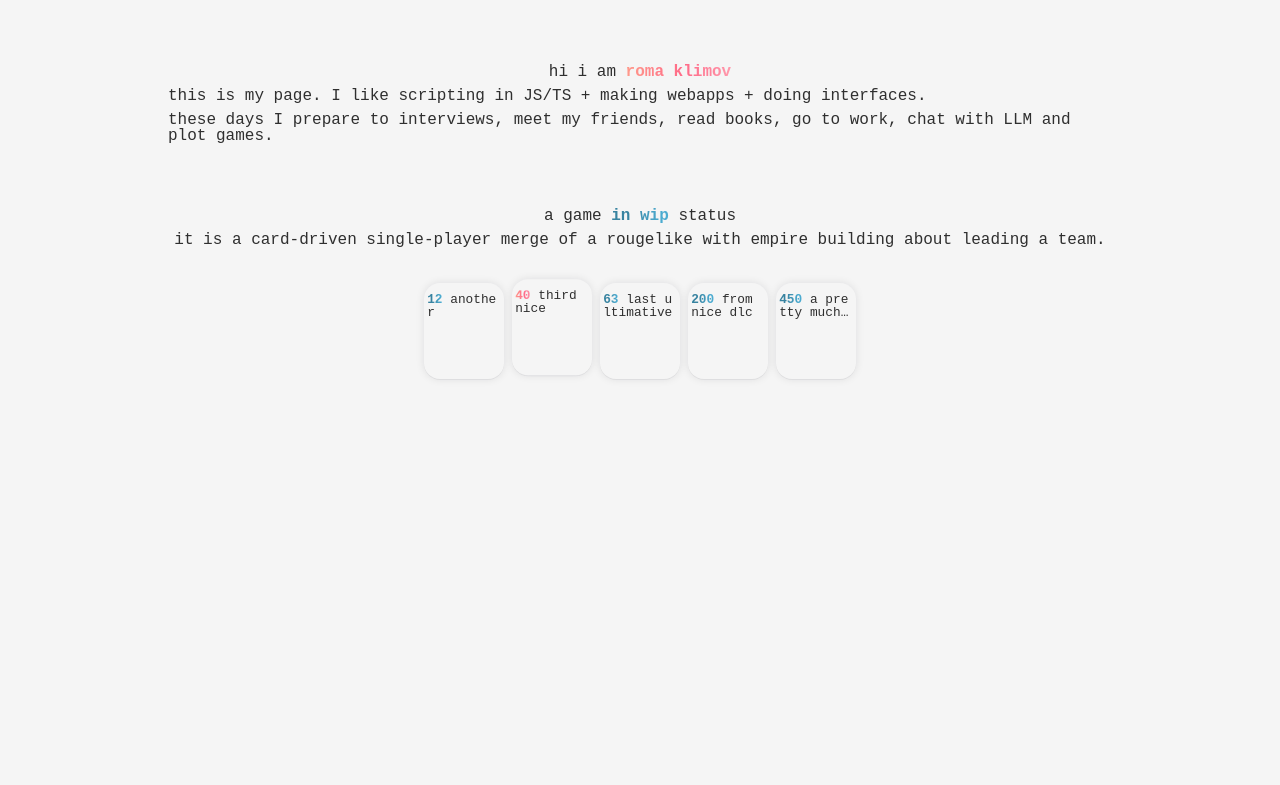
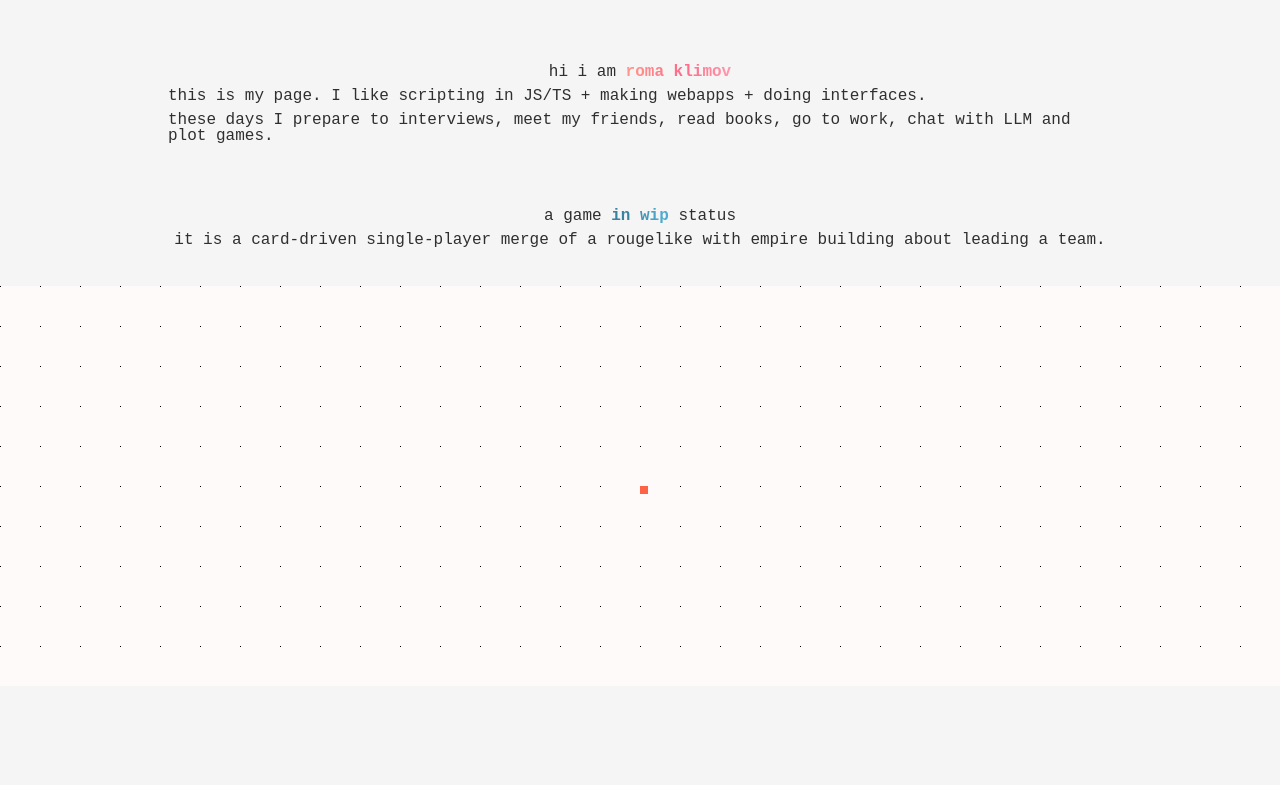
Before and after one commit to roms0/team-cards, a website with bundled scripts: page index.html in a window 1280 px wide. Built offline with nearby package versions, Linux system fonts and the light colour scheme.

Commit message:
canvas piligrim

```diff
--- /dev/null
+++ b/features/experience/canvas.ts
@@ -0,0 +1,144 @@
+import {
+  animationFrames,
+  BehaviorSubject,
+  filter,
+  from,
+  fromEvent,
+  map,
+  Observable,
+  of,
+  startWith,
+  switchMap,
+  take,
+  takeLast,
+  takeWhile,
+  tap,
+  withLatestFrom,
+} from "rxjs";
+
+export { install };
+
+export function media(query: string): Observable<boolean> {
+  const mediaQuery = window.matchMedia(query);
+  return fromEvent<MediaQueryList>(mediaQuery, "change").pipe(
+    startWith(mediaQuery),
+    map((list: MediaQueryList) => list.matches)
+  );
+}
+
+const stones: number[][] = [];
+for (let i = 0; i < 2000; i += 40) {
+  for (let k = 0; k < 2000; k += 40) {
+    stones.push([i, k]);
+  }
+}
+
+const position = new BehaviorSubject([1000, 400]);
+const shift = new BehaviorSubject([0, 0]);
+const transformation = new BehaviorSubject([0, 0]);
+
+function install(id: string) {
+  const host = document.getElementById(id);
+  if (!(host instanceof Element)) return;
+  host.style.cssText = `position: relative; padding: 0`;
+
+  const { width, height, x, y } = host.getBoundingClientRect();
+
+  const unanimate = document.createElement("canvas");
+  const animate = document.createElement("canvas");
+  const touch = document.createElement("div");
+  unanimate.id = "unanimate";
+  unanimate.width = 2000;
+  unanimate.height = 2000;
+  unanimate.style.cssText = `position: absolute; z-index: 1`;
+
+  animate.id = "animate";
+  animate.width = width;
+  animate.height = height;
+  animate.style.cssText = `position: absolute; z-index: 2`;
+
+  touch.id = "touch";
+  touch.style.cssText = `height: ${height}px; width: ${width}px; position: absolute; z-index: 3; left: 0; top: 0`;
+  host.appendChild(unanimate);
+  host.appendChild(animate);
+  host.appendChild(touch);
+
+  const camera = (points: number[]) => [
+    -points[0] + width / 2,
+    -points[1] + height / 2,
+  ];
+
+  position.pipe(map(camera)).subscribe(transformation);
+  transformation.subscribe((trans) => {
+    unanimate.style.transform = `translate(${trans[0]}px, ${trans[1]}px)`;
+  });
+
+  const brush = unanimate.getContext("2d");
+  const animatebrush = animate.getContext("2d");
+
+  media("(prefers-color-scheme: dark)")
+    .pipe(withLatestFrom(position))
+    .subscribe(([isDark, pos]) => {
+      if (animatebrush && brush) {
+        brush.fillStyle = isDark ? "#36454F" : "snow";
+        brush.fillRect(0, 0, 2000, 2000);
+        brush.fillStyle = "black";
+        stones.forEach((stone) => {
+          brush.fillRect(stone[0], stone[1], 1, 1);
+        });
+
+        animatebrush.fillStyle = "tomato";
+        animatebrush.fillRect(width / 2, height / 2, 8, 8);
+      }
+    });
+
+  fromEvent(touch, "click")
+    .pipe(
+      filter((e) => e instanceof PointerEvent),
+      withLatestFrom(position),
+      map(([e, [px, py]]) => {
+        const shiftx = -Math.trunc(width / 2 - (e.clientX - x));
+        const shifty = -Math.trunc(height / 2 - (e.clientY - y));
+        return [px + shiftx, py + shifty];
+      }),
+      filter((target) => {
+        return (
+          target[0] >= 0 &&
+          target[0] <= 2000 &&
+          target[1] >= 0 &&
+          target[1] <= 2000
+        );
+      })
+    )
+    .subscribe(shift);
+
+  const SPEED = 3;
+
+  shift
+    .pipe(
+      filter((s) => s[0] !== 0 && s[1] !== 0),
+      switchMap(([sx, sy]) => {
+        return animationFrames().pipe(
+          withLatestFrom(position),
+          takeWhile(([_, [x, y]]) => {
+            return x !== sx || y !== sy;
+          }),
+          map(([_, [x, y]]) => {
+            return [
+              Math.max(x, sx) - Math.min(x, sx) > SPEED
+                ? x > sx
+                  ? x - SPEED
+                  : x + SPEED
+                : sx,
+              Math.max(y, sy) - Math.min(y, sy) > SPEED
+                ? y > sy
+                  ? y - SPEED
+                  : y + SPEED
+                : sy,
+            ];
+          })
+        );
+      })
+    )
+    .subscribe(position);
+}
--- a/index.html
+++ b/index.html
@@ -91,7 +91,7 @@
         flex-wrap: wrap;
     }
     #world {
-        width: 400px;
+        width: 100%;
         height: 400px;
         overflow: hidden;
     }
@@ -115,7 +115,7 @@
         </div>
     </template>
     <section id="slot"></section>
-    <section id="world"></section>
+    <div id="world"></div>
 </body>
 <script src="./main.ts" async module></script>
 </html>
--- a/main.ts
+++ b/main.ts
@@ -1,9 +1,9 @@
 import { render_cards } from "./features/cards";
+import { install } from "./features/experience/canvas";
 import { install_interval_text } from "./features/interval-text";
-import { install } from "./features/experience/experience";
 
 window.addEventListener("DOMContentLoaded", () => {
-  render_cards("a-deck-showcase");
+  // render_cards("a-deck-showcase");
   // install_interval_text("slot");
-  // install("world");
+  install("world");
 });
```
